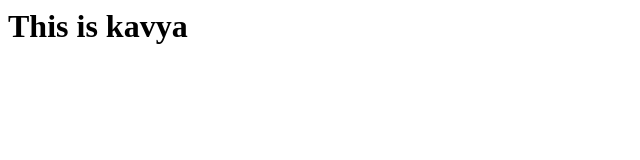
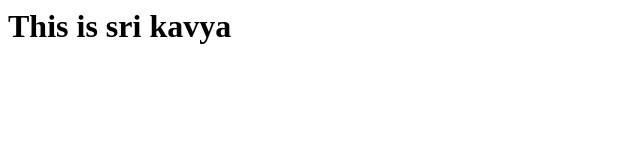
Before and after one commit to srikavya01/final-experiment, a plain HTML site: page Index.html in a window 1280 px wide. Shown: the whole page, without its empty margins (0-640 px from the left). Drawn offline with Linux system fonts and the light colour scheme.

Commit message:
Update Index.html

```diff
--- a/Index.html
+++ b/Index.html
@@ -1,5 +1,6 @@
 <body>
 <h1>
-This is kavya
+This is sri kavya
 </h1>
+
 </body>
```
